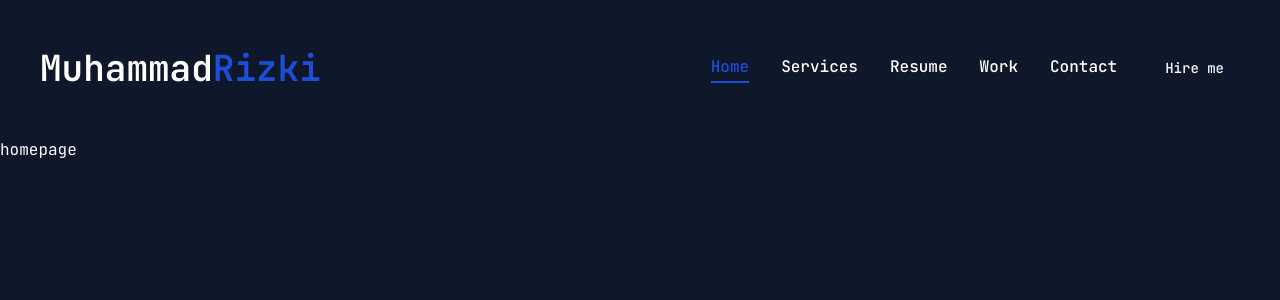
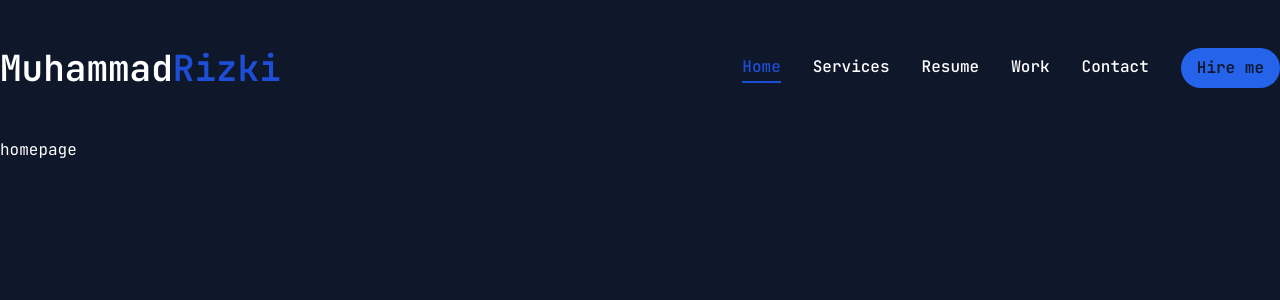
Before and after one commit to MuhammadRizki8/rizki-krngkng, a Next.js app: page / in a window 1280 px wide. Shown: the top 300 px of the page. Built offline with nearby package versions, Linux system fonts and the light colour scheme.

Commit message:
mobile nav

```diff
--- a/components/Header.jsx
+++ b/components/Header.jsx
@@ -1,10 +1,11 @@
 import Link from 'next/link';
 import { Button } from './ui/button';
 import Nav from './Nav';
+import MobileNav from './MobileNav';
 const Header = () => {
   return (
     <header className="py-8 lg:py-12 text-white ">
-      <div className="container lg:px-10 mx-auto flex justify-between items-center">
+      <div className="container max-w-7xl mx-auto flex justify-between items-center">
         <Link href="/">
           <h1 className=" text-4xl font-semibold">
             Muhammad<span className="text-blue-700">Rizki</span>
@@ -20,7 +21,9 @@ const Header = () => {
         </div>
 
         {/* mobile nav */}
-        <div className="lg:hidden">mobile nav</div>
+        <div className="lg:hidden">
+          <MobileNav />
+        </div>
       </div>
     </header>
   );
--- /dev/null
+++ b/components/MobileNav.jsx
@@ -0,0 +1,58 @@
+'use client';
+
+import { Sheet, SheetContent, SheetTrigger } from './ui/sheet';
+import { usePathname } from 'next/navigation';
+import Link from 'next/link';
+import { CiMenuFries } from 'react-icons/ci';
+
+const links = [
+  {
+    name: 'home',
+    path: '/',
+  },
+  {
+    name: 'services',
+    path: '/services',
+  },
+  {
+    name: 'resume',
+    path: '/resume',
+  },
+  {
+    name: 'work',
+    path: '/work',
+  },
+  {
+    name: 'contact',
+    path: '/contact',
+  },
+];
+
+const MobileNav = () => {
+  const pathname = usePathname();
+  return (
+    <Sheet>
+      <SheetTrigger className="flex justify-center items-center">
+        <CiMenuFries className="text-4xl text-blue-700" />
+      </SheetTrigger>
+      <SheetContent className="flex flex-col">
+        <div className="mt-32 mb-4 text-center text-2xl">
+          <Link href="/">
+            <h1 className=" text-2xl font-semibold">
+              Muhammad<span className="text-blue-700">Rizki</span>
+            </h1>
+          </Link>
+        </div>
+        <nav className="flex flex-col justify-center items-center gap-8">
+          {links.map((link, index) => (
+            <Link key={index} href={link.path} className={`${link.path === pathname && 'text-blue-700 border-b-2 border-blue-700'} capitalize font-medium hover:text-blue-700 transition-all`}>
+              {link.name}
+            </Link>
+          ))}
+        </nav>
+      </SheetContent>
+    </Sheet>
+  );
+};
+
+export default MobileNav;
--- a/components/ui/button.jsx
+++ b/components/ui/button.jsx
@@ -1,47 +1,36 @@
-import * as React from "react"
-import { Slot } from "@radix-ui/react-slot"
-import { cva } from "class-variance-authority";
+import * as React from 'react';
+import { Slot } from '@radix-ui/react-slot';
+import { cva } from 'class-variance-authority';
 
-import { cn } from "@/lib/utils"
+import { cn } from '@/lib/utils';
 
 const buttonVariants = cva(
-  "inline-flex items-center justify-center whitespace-nowrap rounded-md text-sm font-medium ring-offset-white transition-colors focus-visible:outline-none focus-visible:ring-2 focus-visible:ring-slate-950 focus-visible:ring-offset-2 disabled:pointer-events-none disabled:opacity-50 dark:ring-offset-slate-950 dark:focus-visible:ring-slate-300",
+  'inline-flex items-center justify-center whitespace-nowrap rounded-full text-base font-semibold ring-offset-white transition-colors focus-visible:outline-none focus-visible:ring-2 focus-visible:ring-slate-950 focus-visible:ring-offset-2 disabled:pointer-events-none disabled:opacity-50 dark:ring-offset-slate-950 dark:focus-visible:ring-slate-300',
   {
     variants: {
       variant: {
-        default: "bg-slate-900 text-slate-50 hover:bg-slate-900/90 dark:bg-slate-50 dark:text-slate-900 dark:hover:bg-slate-50/90",
-        destructive:
-          "bg-red-500 text-slate-50 hover:bg-red-500/90 dark:bg-red-900 dark:text-slate-50 dark:hover:bg-red-900/90",
-        outline:
-          "border border-slate-200 bg-white hover:bg-slate-100 hover:text-slate-900 dark:border-slate-800 dark:bg-slate-950 dark:hover:bg-slate-800 dark:hover:text-slate-50",
-        secondary:
-          "bg-slate-100 text-slate-900 hover:bg-slate-100/80 dark:bg-slate-800 dark:text-slate-50 dark:hover:bg-slate-800/80",
-        ghost: "hover:bg-slate-100 hover:text-slate-900 dark:hover:bg-slate-800 dark:hover:text-slate-50",
-        link: "text-slate-900 underline-offset-4 hover:underline dark:text-slate-50",
+        default: 'bg-blue-600 text-slate-900 hover:bg-blue-700',
+        primary: 'bg-slate-900 text-white',
+        outline: 'border border-blue-700 bg-transparent text-blue-700 hover:bg-blue-700 hover:text-slate-900',
       },
       size: {
-        default: "h-10 px-4 py-2",
-        sm: "h-9 rounded-md px-3",
-        lg: "h-11 rounded-md px-8",
-        icon: "h-10 w-10",
+        default: 'h-10 px-4 py-2',
+        sm: 'h-9 rounded-md px-3',
+        lg: 'h-11 rounded-md px-8',
+        icon: 'h-10 w-10',
       },
     },
     defaultVariants: {
-      variant: "default",
-      size: "default",
+      variant: 'default',
+      size: 'default',
     },
   }
-)
+);
 
 const Button = React.forwardRef(({ className, variant, size, asChild = false, ...props }, ref) => {
-  const Comp = asChild ? Slot : "button"
-  return (
-    (<Comp
-      className={cn(buttonVariants({ variant, size, className }))}
-      ref={ref}
-      {...props} />)
-  );
-})
-Button.displayName = "Button"
+  const Comp = asChild ? Slot : 'button';
+  return <Comp className={cn(buttonVariants({ variant, size, className }))} ref={ref} {...props} />;
+});
+Button.displayName = 'Button';
 
-export { Button, buttonVariants }
+export { Button, buttonVariants };
--- a/package.json
+++ b/package.json
@@ -22,6 +22,7 @@
     "next": "14.2.8",
     "react": "^18",
     "react-dom": "^18",
+    "react-icons": "^5.3.0",
     "tailwind-merge": "^2.5.2",
     "tailwindcss-animate": "^1.0.7"
   },
```
Also changed, not shown: components/ui/sheet.jsx (+39 -87 lines), 1 other file (tests, documents, lock files or other folders).
